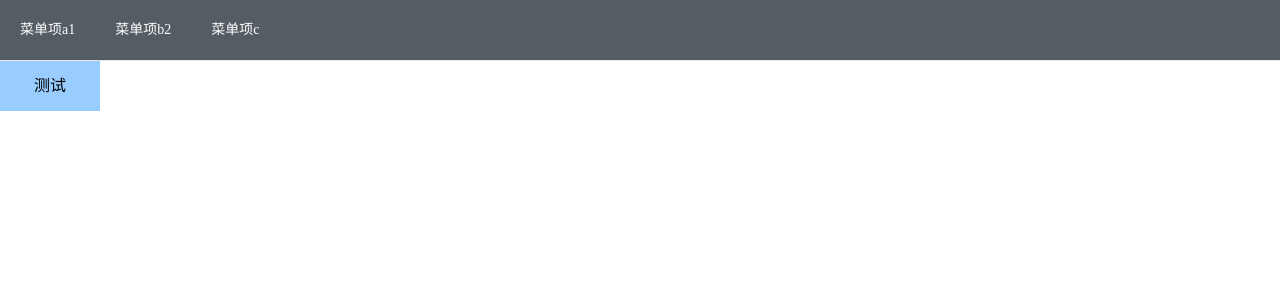
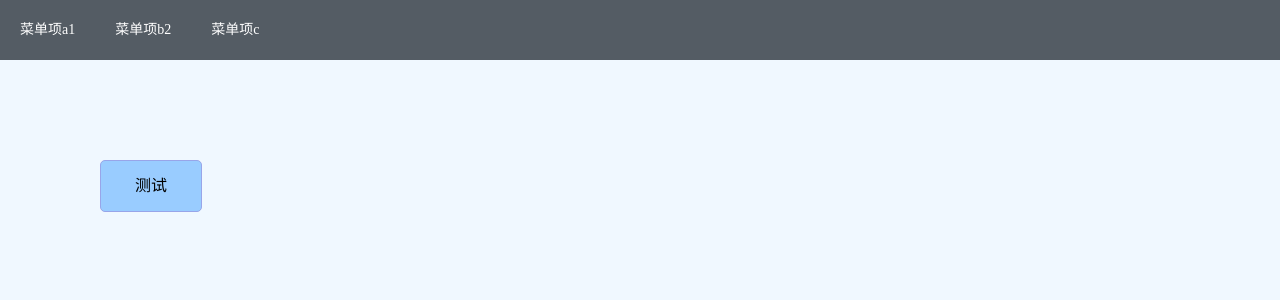
Before and after one commit to quanchangnai/test, a Vue app in the folder vue1/: page /#/aaa in a window 1280 px wide. Both pictures are taken after a click on the item "菜单项a1". Shown: the top 300 px of the page. Built offline with nearby package versions, Linux system fonts and the light colour scheme.

Commit message:
canvas测试

```diff
--- a/vue1/src/App.vue
+++ b/vue1/src/App.vue
@@ -1,7 +1,11 @@
 <template>
     <div>
-        <Menu mode="horizontal"/>
-        <router-view/>
+        <div id="header">
+            <Menu mode="horizontal"/>
+        </div>
+        <div id="main">
+            <router-view/>
+        </div>
     </div>
 </template>
 
@@ -15,4 +19,15 @@
 </script>
 
 <style scoped>
+    #header {
+        position: absolute;
+        width: 100%;
+    }
+
+    #main {
+        position: absolute;
+        width: 100%;
+        top: 60px;
+        bottom: 0;
+    }
 </style>
--- a/vue1/src/components/Draggable.vue
+++ b/vue1/src/components/Draggable.vue
@@ -1,7 +1,8 @@
 <template>
-    <div class="draggable"
-         :style="{left: left + 'px', top:top + 'px'}"
-         @mousedown.prevent="onDown">
+    <div ref="draggable"
+         class="draggable"
+         :style="{left: left + 'px', top: top + 'px'}"
+         @mousedown.stop="onMouseDown">
         <slot>
             <div>测试</div>
         </slot>
@@ -11,33 +12,77 @@
 <script>
     export default {
         name: "Draggable",
+        props: {
+            x: {
+                type: Number,
+                default: 0
+            },
+            y: {
+                type: Number,
+                default: 0
+            },
+        },
         data() {
             return {
-                left: 0,
-                top: 0,
+                left: this.x,
+                top: this.y,
                 dragging: false
             }
         },
+        watch: {
+            x(value) {
+                this.left = value
+            },
+            y(value) {
+                this.top = value
+            }
+        },
         methods: {
-            onDown(event) {
-                if (event.button === 0) {//鼠标左键
-                    this.dragging = true
-                    window.onmousemove = this.onMove
-                    window.onmouseup = this.onUp
+            onMouseDown(event) {
+                if (event.button !== 0) {
+                    return
                 }
+
+                this.dragging = true
+                window.addEventListener("mousemove", this.onMouseMove)
+                window.addEventListener("mouseup", this.onMouseUp)
+                this.$emit("drag-start", {x: this.left, y: this.top})
+
+                // console.log("event.target:" + event.target.outerHTML)
+                // console.log("event.target.offsetWidth:" + event.target.offsetWidth)
+                // console.log("event.target.clientWidth:" + event.target.clientWidth)
+                // console.log("event.target.scrollWidth:" + event.target.scrollWidth)
             },
-            onMove(event) {
-                // event.preventDefault()
-                if (this.dragging) {
-                    this.left = this.left + event.movementX
-                    this.top = this.top + event.movementY
+            onMouseMove(event) {
+                if (!this.dragging) {
+                    return
                 }
+
+                event.stopPropagation();
+
+                this.left = this.left + event.movementX
+                this.top = this.top + event.movementY
+                this.$emit("dragging", {x: this.left, y: this.top})
             },
-            onUp(event) {
-                event.preventDefault()
+            onMouseUp(event) {
+                if (!this.dragging) {
+                    return
+                }
+
+                event.stopPropagation();
+
                 this.dragging = false
-                window.onmousemove = null
-                window.onmouseup = null
+                window.removeEventListener("mousemove", this.onMouseMove)
+                window.removeEventListener("mouseup", this.onMouseUp)
+
+                this.$emit("drag-end", {
+                    x: this.left,
+                    y: this.top,
+                    width: this.$refs.draggable.offsetWidth,
+                    height: this.$refs.draggable.offsetHeight
+                })
+
+                // console.log("event.target:" + event.target.outerHTML)
             }
         }
     }
@@ -58,5 +103,7 @@
         background-color: #99ccff;
         text-align: center;
         line-height: 50px;
+        border: 1px solid #98a5e9;
+        border-radius: 5px;
     }
 </style>
--- a/vue1/src/components/Menu.vue
+++ b/vue1/src/components/Menu.vue
@@ -1,5 +1,4 @@
 <template>
-    <div>
     <el-menu :mode="mode"
              :default-active="activeIndex"
              background-color="#545c64"
@@ -12,7 +11,6 @@
         <el-menu-item index="bbb" route="bbb">菜单项b2</el-menu-item>
         <el-menu-item index="ccc" route="ccc">菜单项c</el-menu-item>
     </el-menu>
-    </div>
 </template>
 
 <script>
@@ -31,6 +29,7 @@
         },
         methods: {
             onSelect(index) {
+                // this.$router.push(index)
                 console.log("selected:" + index);
                 console.log("route.path:" + this.$route.path);
             }
--- a/vue1/src/components/Page1.vue
+++ b/vue1/src/components/Page1.vue
@@ -1,6 +1,14 @@
 <template>
-    <div style="position: relative">
-        <draggable/>
+    <div id="panel" ref="panel">
+        <canvas id="canvas"
+                ref="canvas"
+                @mousedown="onDrawStart"
+                @mousemove="onDrawing"
+                @mouseup="onDrawEnd"/>
+        <draggable :x="x"
+                   :y="y"
+                   @dragging="onDragging"
+                   @drag-end="onDragEnd"/>
     </div>
 </template>
 
@@ -10,13 +18,88 @@
     export default {
         name: "Page1",
         components: {Draggable},
+        async created() {
+            await this.$nextTick();
+            this.$refs.canvas.width = this.$refs.canvas.offsetWidth
+            this.$refs.canvas.height = this.$refs.canvas.offsetHeight
+        },
         data() {
-            return {}
+            return {
+                drawing: false,
+                x: 100,
+                y: 100
+            }
         },
-        methods: {}
+        methods: {
+            onDragging() {
+                // console.log("event:" + JSON.stringify(event))
+            },
+            onDragEnd(event) {
+                console.log("event:" + JSON.stringify(event))
+
+                this.x = event.x
+                this.y = event.y
+
+                this.$nextTick(() => {
+                    if (this.x < 0 || this.x > this.$refs.panel.offsetWidth - event.width) {
+                        this.x = 100
+                    }
+                    if (this.y < 0 || this.y > this.$refs.panel.offsetHeight - event.height) {
+                        this.y = 100
+                    }
+                })
+            },
+            onDrawStart(event) {
+                if (event.button !== 0) {
+                    return
+                }
+
+                console.log("event.offsetX:" + event.offsetX)
+                console.log("event.offsetY:" + event.offsetY)
+
+                this.drawing = true;
+
+                let context = this.$refs.canvas.getContext("2d");
+                context.strokeStyle = "red"
+                context.beginPath();
+                context.moveTo(event.offsetX, event.offsetY);
+            },
+            onDrawing(event) {
+                if (!this.drawing) {
+                    return;
+                }
+
+                console.log("event.offsetX:" + event.offsetX)
+
+                // let canvasWidth = this.$refs.canvas.offsetWidth;
+                // let canvasHeight = this.$refs.canvas.offsetHeight;
+                let context = this.$refs.canvas.getContext("2d");
+
+                // context.clearRect(0, 0, canvasWidth, canvasHeight)
+                context.lineTo(event.offsetX, event.offsetY);
+                context.stroke();
+            },
+            onDrawEnd(event) {
+                console.log("event.offsetY:" + event.offsetY)
+                console.log("event.clientY:" + event.clientY)
+                this.drawing = false;
+            },
+        }
     }
 </script>
 
 <style scoped>
+    #panel {
+        position: absolute;
+        width: 100%;
+        height: 100%;
+        overflow: hidden;
+    }
 
+    #canvas {
+        position: absolute;
+        width: 100%;
+        height: 100%;
+        background-color: aliceblue;
+    }
 </style>
```
Lines whose indentation alone changed are shown as unchanged.
